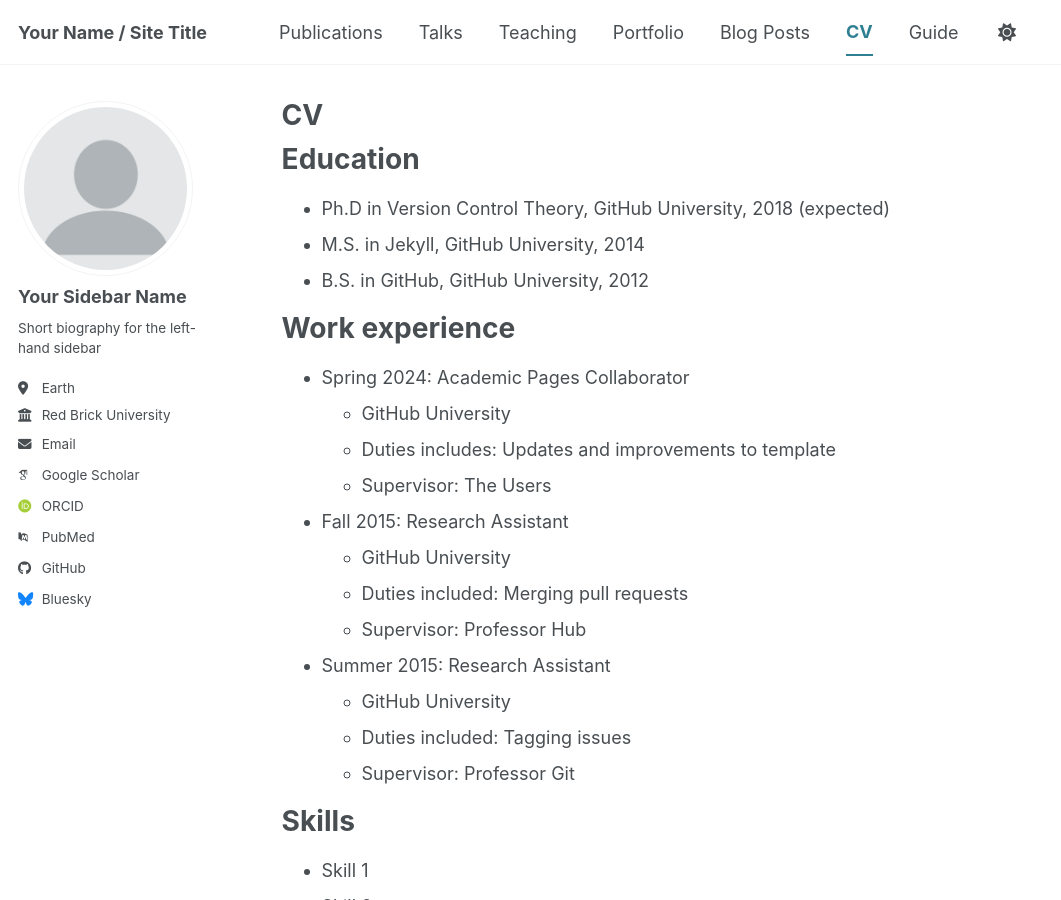
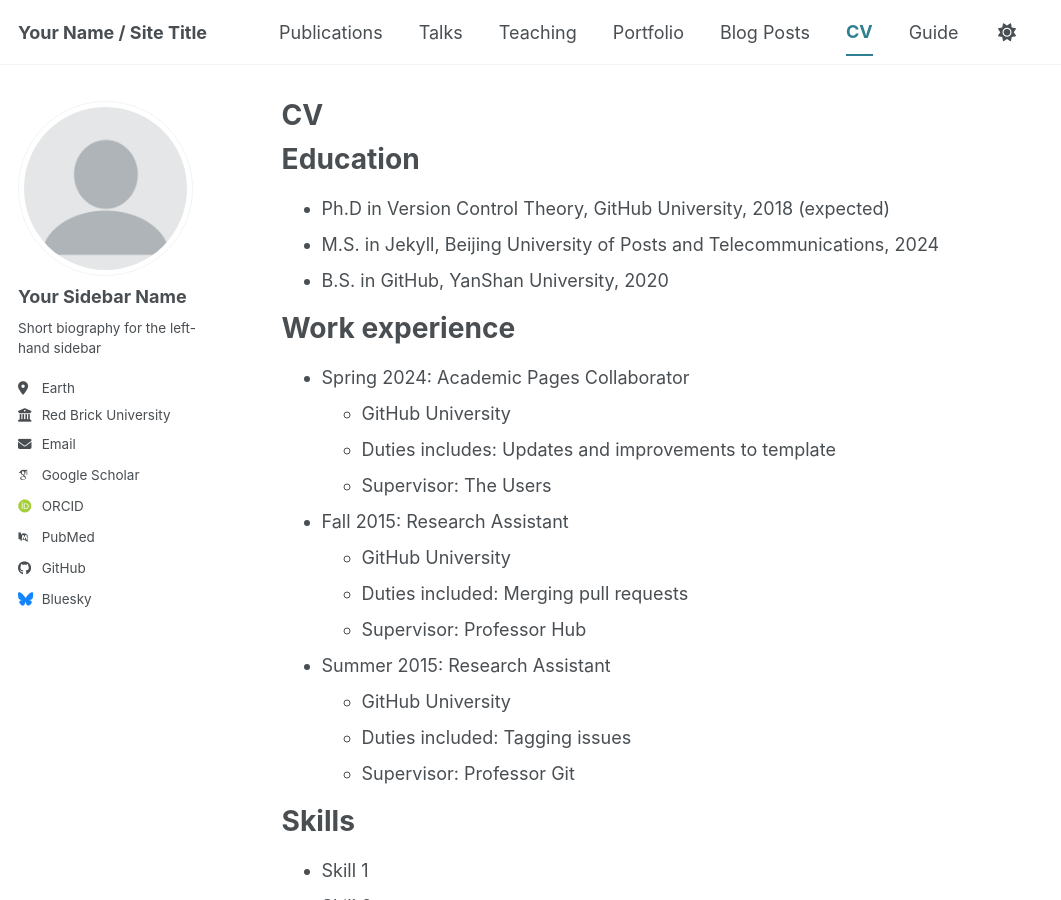
Before and after one commit to TsingHuaGo/xueliang.github.io, a Jekyll site: the page built from _pages/cv.md, in a window 1280 px wide and 900 px high. Shown: the whole window, without its empty margins (0-1061 px from the left). Built offline with Jekyll 4.4.1, drawn with Linux system fonts in a browser that asks for light colours; some web fonts are replaced; a script bundle is joined from its source files by our own code; library files that are not in the unit come from our copies.

Commit message:
First try to change

```diff
--- a/_pages/cv.md
+++ b/_pages/cv.md
@@ -12,8 +12,8 @@ redirect_from:
 Education
 ======
 * Ph.D in Version Control Theory, GitHub University, 2018 (expected)
-* M.S. in Jekyll, GitHub University, 2014
-* B.S. in GitHub, GitHub University, 2012
+* M.S. in Jekyll, Beijing University of Posts and Telecommunications, 2024
+* B.S. in GitHub, YanShan University, 2020
 
 Work experience
 ======
```
